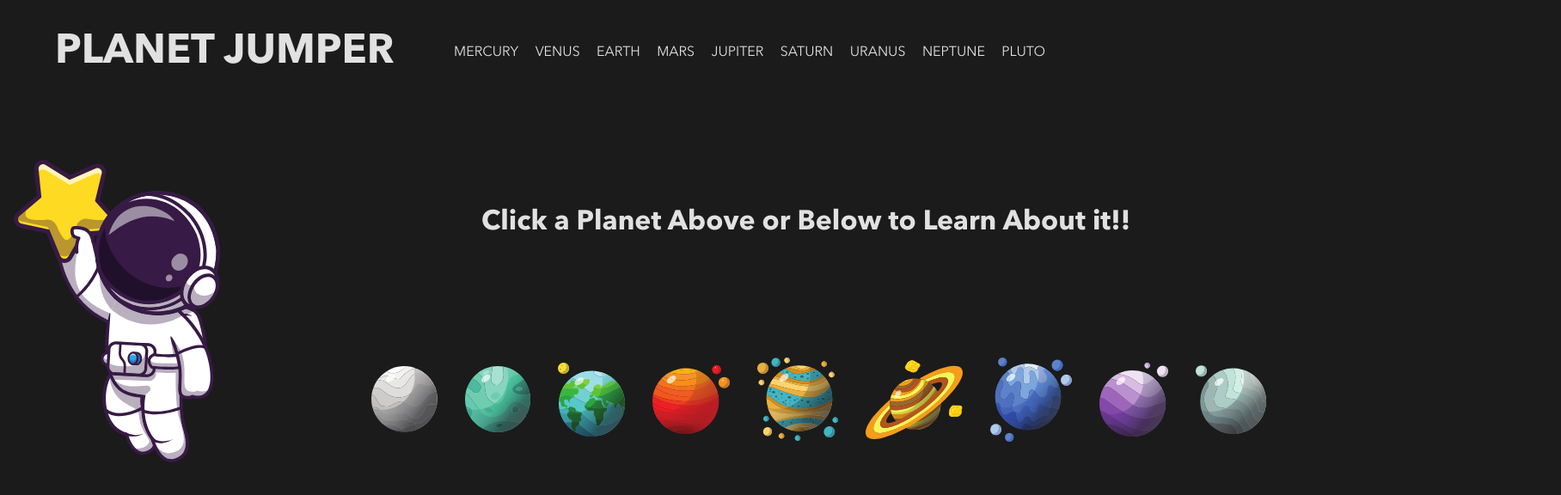
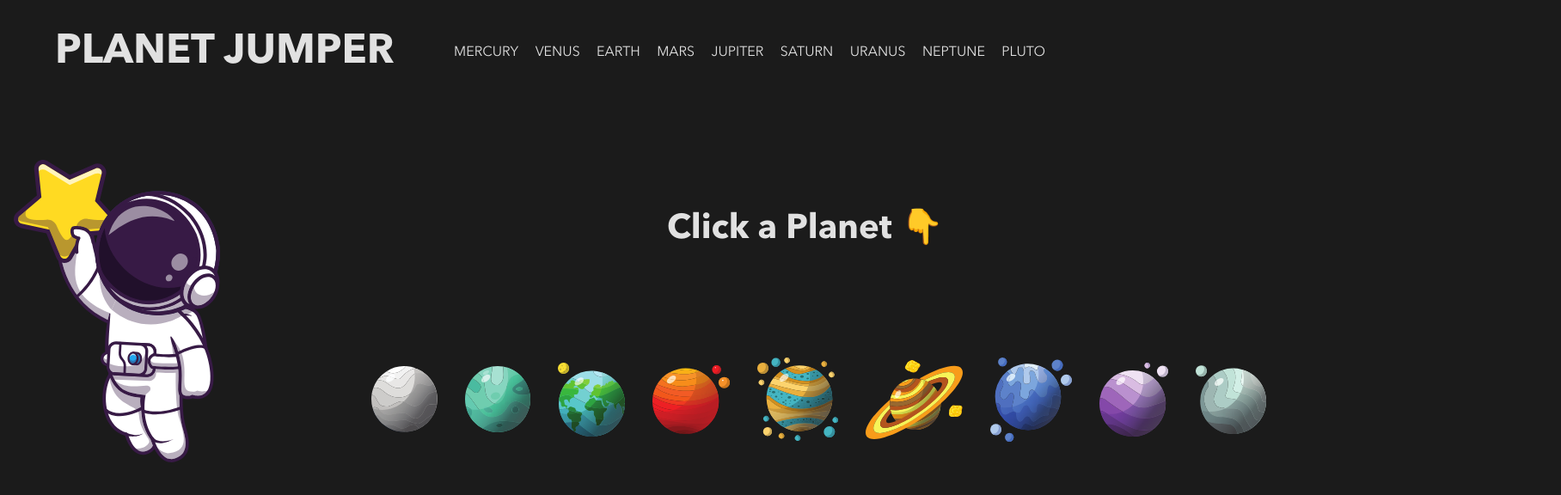
Before and after one commit to chris-kayahara/planet-jumper, a React (Create React App) app: page / in a window 1280 px wide. Shown: the top 576 px of the page at 86% size, 1816 px wide, since content can reach past the window. Built offline with nearby package versions, Linux system fonts and the light colour scheme.

Commit message:
changed text

```diff
--- a/src/components/LandingPage/LandingPage.jsx
+++ b/src/components/LandingPage/LandingPage.jsx
@@ -26,7 +26,7 @@ function LandingPage() {
                 <div className='header'>
                     <div>
                         <div>
-                            <h1 className='text'>Click a Planet Above or Below to Learn About it!!</h1>
+                            <h1 className='text'>Click a Planet  👇</h1>
 
                         </div>
 
--- a/src/components/LandingPage/LandingPage.scss
+++ b/src/components/LandingPage/LandingPage.scss
@@ -62,9 +62,9 @@ body {
 }
 
 .text {
-    width: 50rem;
-    font-size: 2rem;
+    width: 65rem;
+    font-size: 2.5rem;
     position: absolute;
     top: 15rem;
-    left: 35rem;
+    left: 48.5rem;
 }
```
